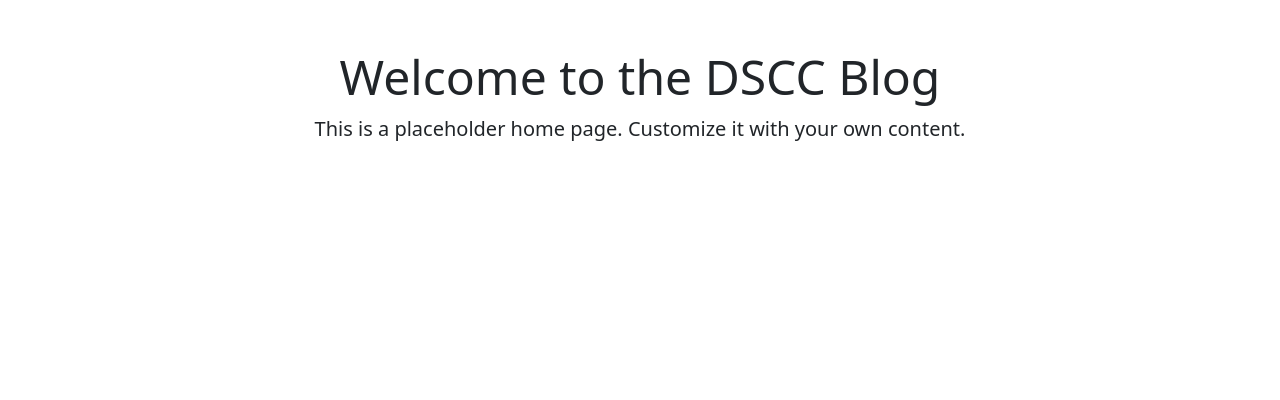
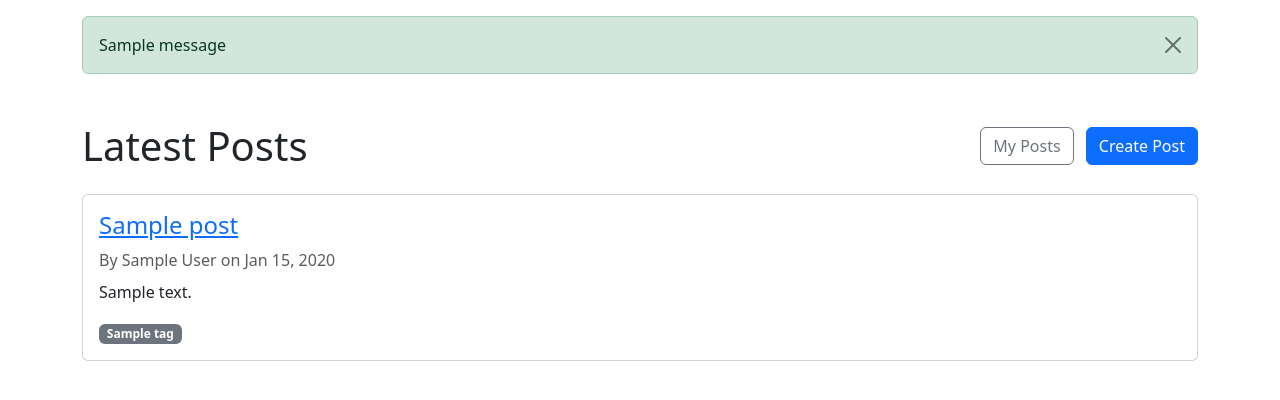
Before and after one commit to Ubaydullayevvv/DSCC_CW_1, a Django app: page / in a window 1280 px wide. Shown: the part 56-456 px from the top of the page. Run offline with Django 4.2, Linux system fonts and the light colour scheme; a user stored in the database is signed in; tables that the repository leaves empty hold one stand-in row (values such as "Sample post"); one stand-in notice (Sample message) is shown; parts of the project's set-up code (start-up, migrations or seed data) failed here and were passed over.

Commit message:
implement CRUD functionality for blog posts with user authentication and messaging

```diff
--- a/dscc_app/blog/urls.py
+++ b/dscc_app/blog/urls.py
@@ -5,5 +5,10 @@ from . import views
 app_name = 'blog'
 
 urlpatterns = [
-    path('', views.home, name='home'),
+    path('', views.PostListView.as_view(), name='post_list'),
+    path('my-posts/', views.MyPostsListView.as_view(), name='my_posts'),
+    path('posts/create/', views.PostCreateView.as_view(), name='post_create'),
+    path('posts/<int:pk>/', views.PostDetailView.as_view(), name='post_detail'),
+    path('posts/<int:pk>/edit/', views.PostUpdateView.as_view(), name='post_update'),
+    path('posts/<int:pk>/delete/', views.PostDeleteView.as_view(), name='post_delete'),
 ]
--- a/dscc_app/blog/views.py
+++ b/dscc_app/blog/views.py
@@ -1,6 +1,119 @@
-from django.http import HttpRequest, HttpResponse
-from django.shortcuts import render
+from __future__ import annotations
 
-def home(request: HttpRequest) -> HttpResponse:
-    """Render a placeholder landing page for the blog."""
-    return render(request, 'blog/home.html')
+from django.contrib import messages
+from django.contrib.auth.mixins import LoginRequiredMixin, UserPassesTestMixin
+from django.db.models import Prefetch, QuerySet
+from django.urls import reverse, reverse_lazy
+from django.views import generic
+
+from .models import Comment, Post
+
+
+class PostListView(generic.ListView):
+    model = Post
+    template_name = "blog/post_list.html"
+    context_object_name = "posts"
+    paginate_by = 5
+
+    def get_queryset(self) -> QuerySet[Post]:
+        return (
+            Post.objects.select_related("author")
+            .prefetch_related("tags")
+            .order_by("-created_at")
+        )
+
+    def get_context_data(self, **kwargs):
+        context = super().get_context_data(**kwargs)
+        context["page_title"] = "Latest Posts"
+        context.setdefault("is_my_posts", False)
+        return context
+
+
+class PostDetailView(generic.DetailView):
+    model = Post
+    template_name = "blog/post_detail.html"
+    context_object_name = "post"
+
+    def get_queryset(self) -> QuerySet[Post]:
+        return (
+            Post.objects.select_related("author")
+            .prefetch_related(
+                "tags",
+                Prefetch(
+                    "comments",
+                    queryset=Comment.objects.select_related("author").order_by("-created_at"),
+                ),
+            )
+        )
+
+
+class MyPostsListView(LoginRequiredMixin, PostListView):
+    template_name = "blog/post_list.html"
+
+    def get_queryset(self) -> QuerySet[Post]:
+        return super().get_queryset().filter(author=self.request.user)
+
+    def get_context_data(self, **kwargs):
+        context = super().get_context_data(**kwargs)
+        context["page_title"] = "My Posts"
+        context["is_my_posts"] = True
+        return context
+
+
+class PostFormMixin:
+    fields = ["title", "content", "tags"]
+    template_name = "blog/post_form.html"
+
+    def get_form(self, form_class=None):
+        form = super().get_form(form_class)
+        for name, field in form.fields.items():
+            css_class = "form-control"
+            if name == "tags":
+                css_class = "form-select"
+            existing = field.widget.attrs.get("class", "")
+            field.widget.attrs["class"] = f"{existing} {css_class}".strip()
+        return form
+
+
+class PostCreateView(LoginRequiredMixin, PostFormMixin, generic.CreateView):
+    model = Post
+
+    def form_valid(self, form):
+        form.instance.author = self.request.user
+        response = super().form_valid(form)
+        messages.success(self.request, "Post created successfully.")
+        return response
+
+    def get_success_url(self):
+        return reverse("blog:post_detail", kwargs={"pk": self.object.pk})
+
+
+class PostAuthorRequiredMixin(UserPassesTestMixin):
+    def test_func(self):
+        return self.get_object().author == self.request.user
+
+
+class PostUpdateView(
+    LoginRequiredMixin, PostAuthorRequiredMixin, PostFormMixin, generic.UpdateView
+):
+    model = Post
+
+    def form_valid(self, form):
+        response = super().form_valid(form)
+        messages.success(self.request, "Post updated successfully.")
+        return response
+
+    def get_success_url(self):
+        return reverse("blog:post_detail", kwargs={"pk": self.object.pk})
+
+
+class PostDeleteView(
+    LoginRequiredMixin, PostAuthorRequiredMixin, generic.DeleteView
+):
+    model = Post
+    template_name = "blog/post_confirm_delete.html"
+    success_url = reverse_lazy("blog:post_list")
+
+    def delete(self, request, *args, **kwargs):
+        messages.success(request, "Post deleted successfully.")
+        return super().delete(request, *args, **kwargs)
--- a/dscc_app/templates/base.html
+++ b/dscc_app/templates/base.html
@@ -29,6 +29,16 @@
         </div>
     </div>
 </nav>
+{% if messages %}
+<div class="container mt-3">
+    {% for message in messages %}
+        <div class="alert alert-{{ message.tags|default:'info' }} alert-dismissible fade show" role="alert">
+            {{ message }}
+            <button type="button" class="btn-close" data-bs-dismiss="alert" aria-label="Close"></button>
+        </div>
+    {% endfor %}
+</div>
+{% endif %}
 <main class="container my-5">
     {% block content %}{% endblock %}
 </main>
--- /dev/null
+++ b/dscc_app/templates/blog/post_list.html
@@ -0,0 +1,58 @@
+{% extends 'base.html' %}
+
+{% block title %}{{ page_title }}{% endblock %}
+
+{% block content %}
+<div class="d-flex justify-content-between align-items-center mb-4">
+    <h1 class="mb-0">{{ page_title }}</h1>
+    {% if request.user.is_authenticated %}
+        <div>
+            {% if is_my_posts %}
+                <a class="btn btn-outline-secondary me-2" href="{% url 'blog:post_list' %}">All Posts</a>
+            {% else %}
+                <a class="btn btn-outline-secondary me-2" href="{% url 'blog:my_posts' %}">My Posts</a>
+            {% endif %}
+            <a class="btn btn-primary" href="{% url 'blog:post_create' %}">Create Post</a>
+        </div>
+    {% endif %}
+</div>
+{% for post in posts %}
+    <div class="card mb-4">
+        <div class="card-body">
+            <h2 class="card-title h4">
+                <a href="{% url 'blog:post_detail' post.pk %}">{{ post.title }}</a>
+            </h2>
+            <p class="text-muted mb-2">
+                By {{ post.author.get_full_name|default:post.author.username }} on {{ post.created_at|date:"M d, Y" }}
+            </p>
+            <p class="card-text">{{ post.content|truncatewords:40 }}</p>
+            {% if post.tags.all %}
+                <div>
+                    {% for tag in post.tags.all %}
+                        <span class="badge bg-secondary">{{ tag.name }}</span>
+                    {% endfor %}
+                </div>
+            {% endif %}
+        </div>
+    </div>
+{% empty %}
+    <p class="lead">No posts available yet.</p>
+{% endfor %}
+{% if is_paginated %}
+<nav aria-label="Post pagination">
+    <ul class="pagination justify-content-center">
+        {% if page_obj.has_previous %}
+            <li class="page-item"><a class="page-link" href="?page={{ page_obj.previous_page_number }}">Previous</a></li>
+        {% else %}
+            <li class="page-item disabled"><span class="page-link">Previous</span></li>
+        {% endif %}
+        <li class="page-item disabled"><span class="page-link">Page {{ page_obj.number }} of {{ page_obj.paginator.num_pages }}</span></li>
+        {% if page_obj.has_next %}
+            <li class="page-item"><a class="page-link" href="?page={{ page_obj.next_page_number }}">Next</a></li>
+        {% else %}
+            <li class="page-item disabled"><span class="page-link">Next</span></li>
+        {% endif %}
+    </ul>
+</nav>
+{% endif %}
+{% endblock %}
```
Also changed, not shown: dscc_app/templates/blog/post_confirm_delete.html (added, +15 -0 lines), dscc_app/templates/blog/post_detail.html (added, +47 -0 lines), dscc_app/templates/blog/post_form.html (added, +26 -0 lines).
